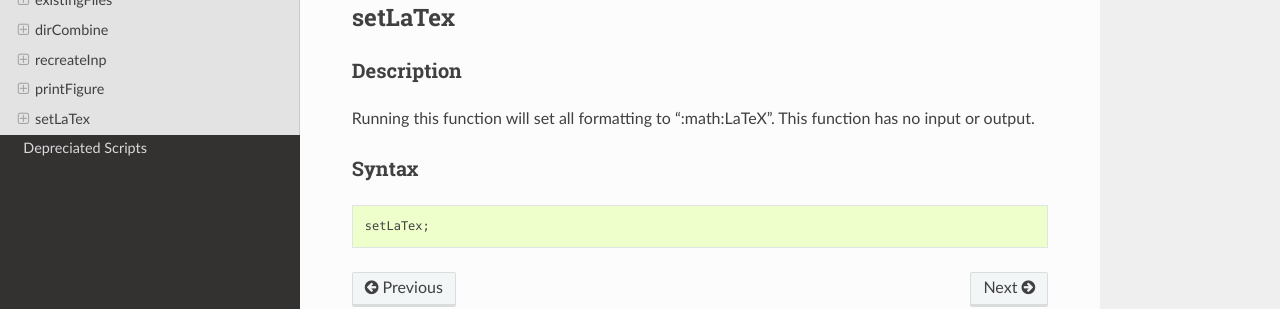
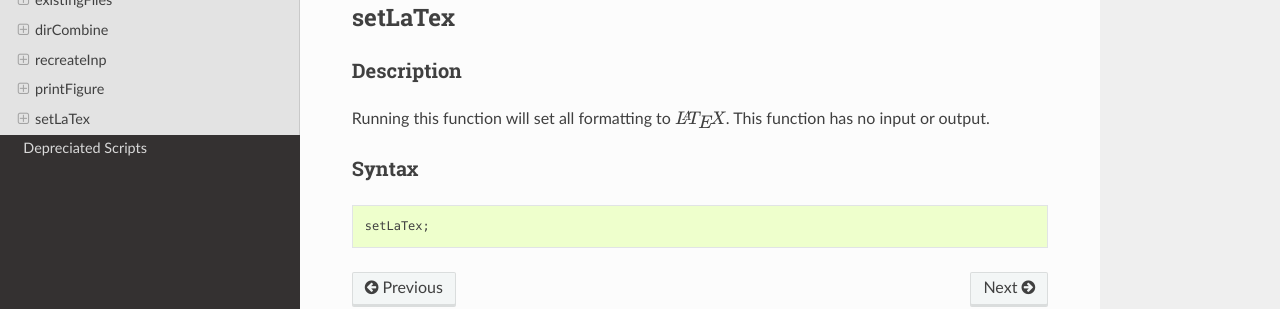
Before and after one commit to aq18507/GATORdocs, a Sphinx documentation site: the page built from doc/Scripts.rst, in a window 1280 px wide and 900 px high, scrolled down 5501 px. Shown: the part 463-772 px from the top of the window. Built offline with Sphinx 7.4.7 and the Read the Docs theme 2.0.0, drawn with Linux system fonts in a browser that asks for light colours.

Commit message:
docs: update Scripts.rst

```diff
--- a/doc/Scripts.rst
+++ b/doc/Scripts.rst
@@ -236,7 +236,7 @@ setLaTex
 
 Description
 +++++++++++
-Running this function will set all formatting to ":math:\LaTeX". This function has no input or output.
+Running this function will set all formatting to :math:`\LaTeX`. This function has no input or output.
 
 Syntax
 ++++++
```
